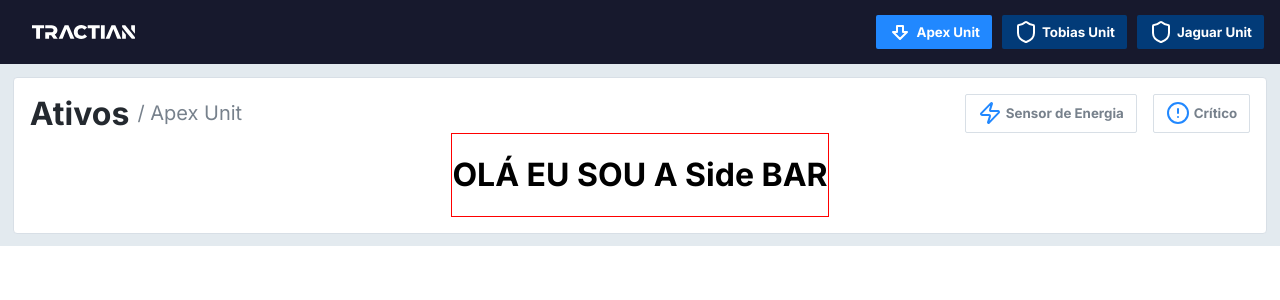
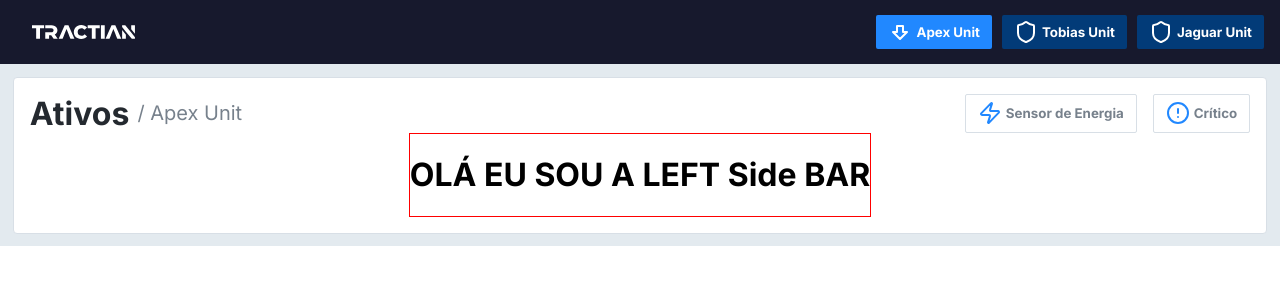
Before and after one commit to luisricarte/challenge-tractian, a React (Create React App) app: page / in a window 1280 px wide. Shown: the top 300 px of the page. Built offline with nearby package versions, Linux system fonts and the light colour scheme.

Commit message:
refactoring dir names

```diff
--- /dev/null
+++ b/src/components/left-side-bar/index.tsx
@@ -0,0 +1,11 @@
+import { HTMLDivProps } from "../../types/html";
+
+interface ILeftSideBar extends HTMLDivProps {}
+
+export const LeftSideBar: React.FC<ILeftSideBar> = () => {
+  return (
+    <div style={{ border: "1px solid red" }}>
+      <h1>OLÁ EU SOU A LEFT Side BAR</h1>
+    </div>
+  );
+};
--- /dev/null
+++ b/src/components/load-content/index.tsx
@@ -0,0 +1,10 @@
+import React from "react";
+import { LeftSideBar } from "../left-side-bar";
+
+export const LoadContent = () => {
+  return (
+    <>
+      <LeftSideBar />
+    </>
+  );
+};
--- a/src/components/side-bar/index.tsx
+++ /dev/null
@@ -1,11 +0,0 @@
-import { HTMLDivProps } from "../../types/html";
-
-interface ISideBar extends HTMLDivProps {}
-
-export const SideBar: React.FC<ISideBar> = () => {
-  return (
-    <div style={{ border: "1px solid red" }}>
-      <h1>OLÁ EU SOU A Side BAR</h1>
-    </div>
-  );
-};
--- a/src/pages/landing/index.tsx
+++ b/src/pages/landing/index.tsx
@@ -1,8 +1,8 @@
 import React from "react";
-import { SideBar } from "../../components/side-bar";
-import { TopBar } from "../../components/topbar";
+import { TopBar } from "../../components/top-bar";
 import styles from "./styles.module.css";
-import { TitleContent } from "../../components/titleContent";
+import { TitleContent } from "../../components/title-content";
+import { LoadContent } from "../../components/load-content";
 
 export const LandingPage: React.FC = () => {
   return (
@@ -10,10 +10,7 @@ export const LandingPage: React.FC = () => {
       <TopBar />
       <div className={styles.container}>
         <TitleContent />
-
-        <SideBar />
-
-        <div id="right-show-bar"></div>
+        <LoadContent />
       </div>
     </div>
   );
```
Also changed, not shown: src/components/left-side-bar/styles.css (added), src/components/load-content/styles.module.css (added), src/components/title-content/index.tsx (renamed from src/components/titleContent/index.tsx), src/components/title-content/style.module.css (renamed from src/components/titleContent/style.module.css), src/components/top-bar/index.tsx (renamed from src/components/topbar/index.tsx), src/components/top-bar/styles.module.css (renamed from src/components/topbar/styles.module.css).
